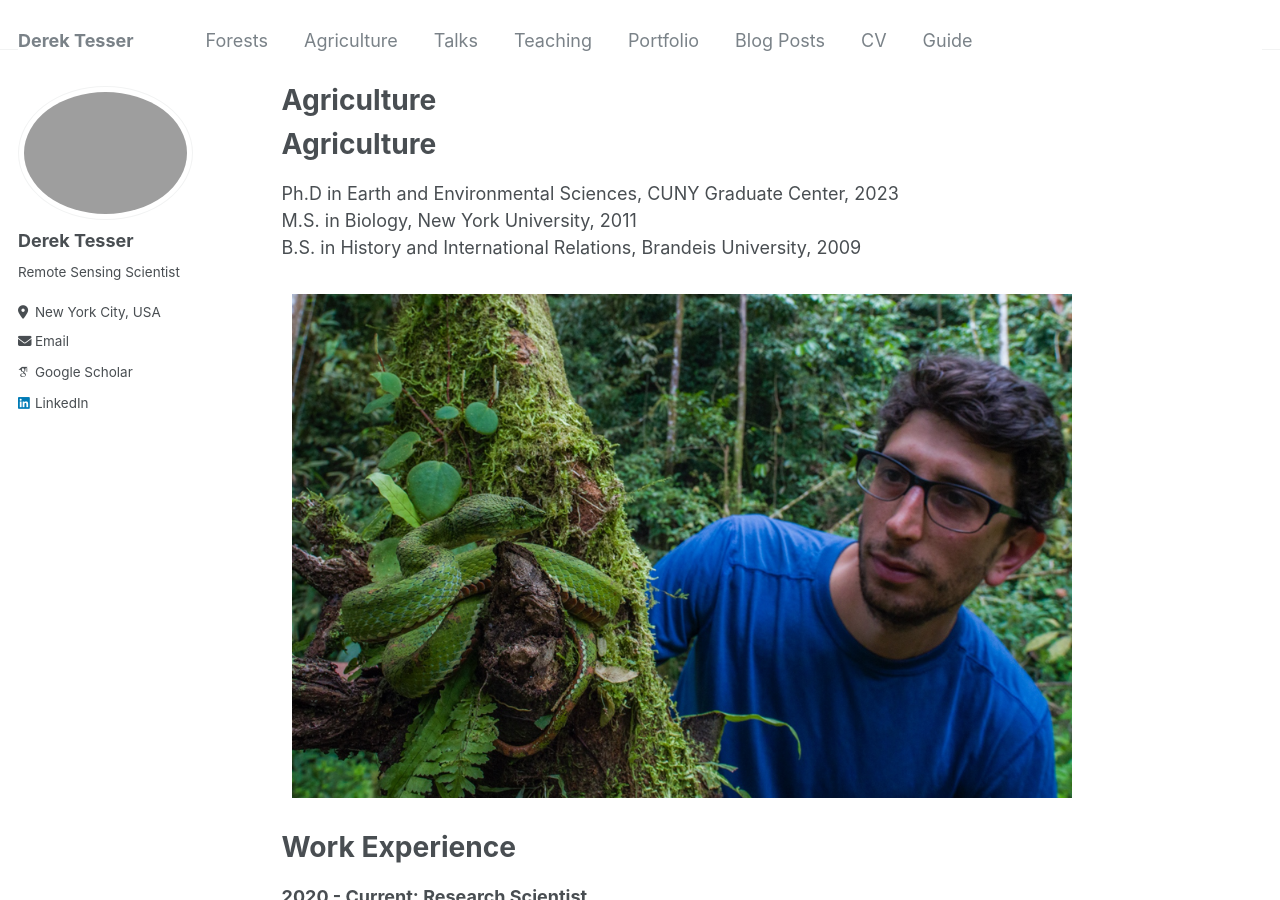
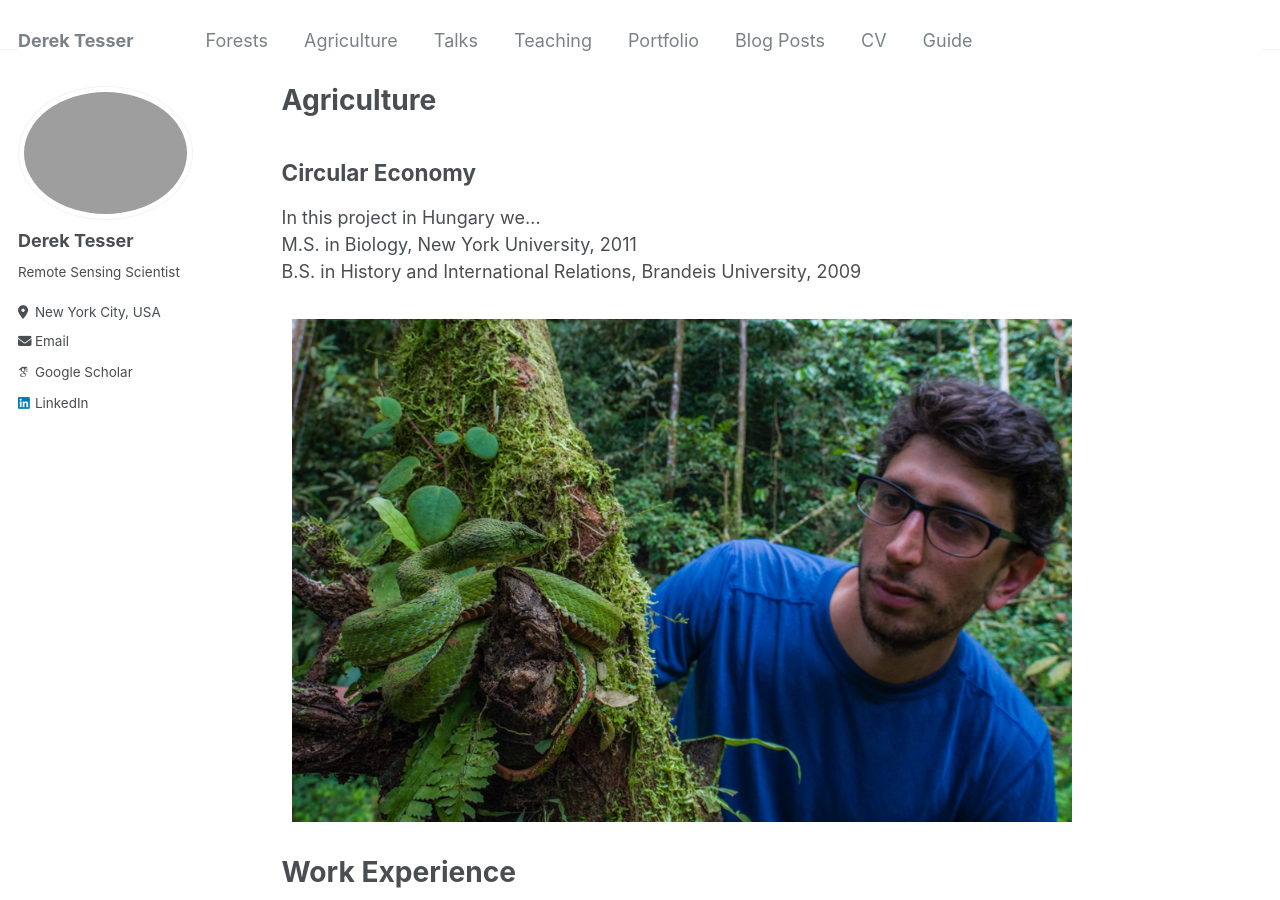
Before and after one commit to dstesser/dstesser.github.io, a Jekyll site: the page built from _pages/agriculture.md, in a window 1280 px wide and 900 px high. Built offline with Jekyll 4.4.1, drawn with Linux system fonts in a browser that asks for light colours; some web fonts are replaced.

Commit message:
update agriculture

```diff
--- a/_pages/agriculture.md
+++ b/_pages/agriculture.md
@@ -8,9 +8,8 @@ author_profile: true
 {% include base_path %}
 
 
-Agriculture
-======
-Ph.D in Earth and Environmental Sciences, CUNY Graduate Center, 2023<br>
+## Circular Economy
+In this project in Hungary we...<br>
 M.S. in Biology, New York University, 2011<br>
 B.S. in History and International Relations, Brandeis University, 2009
 
```
